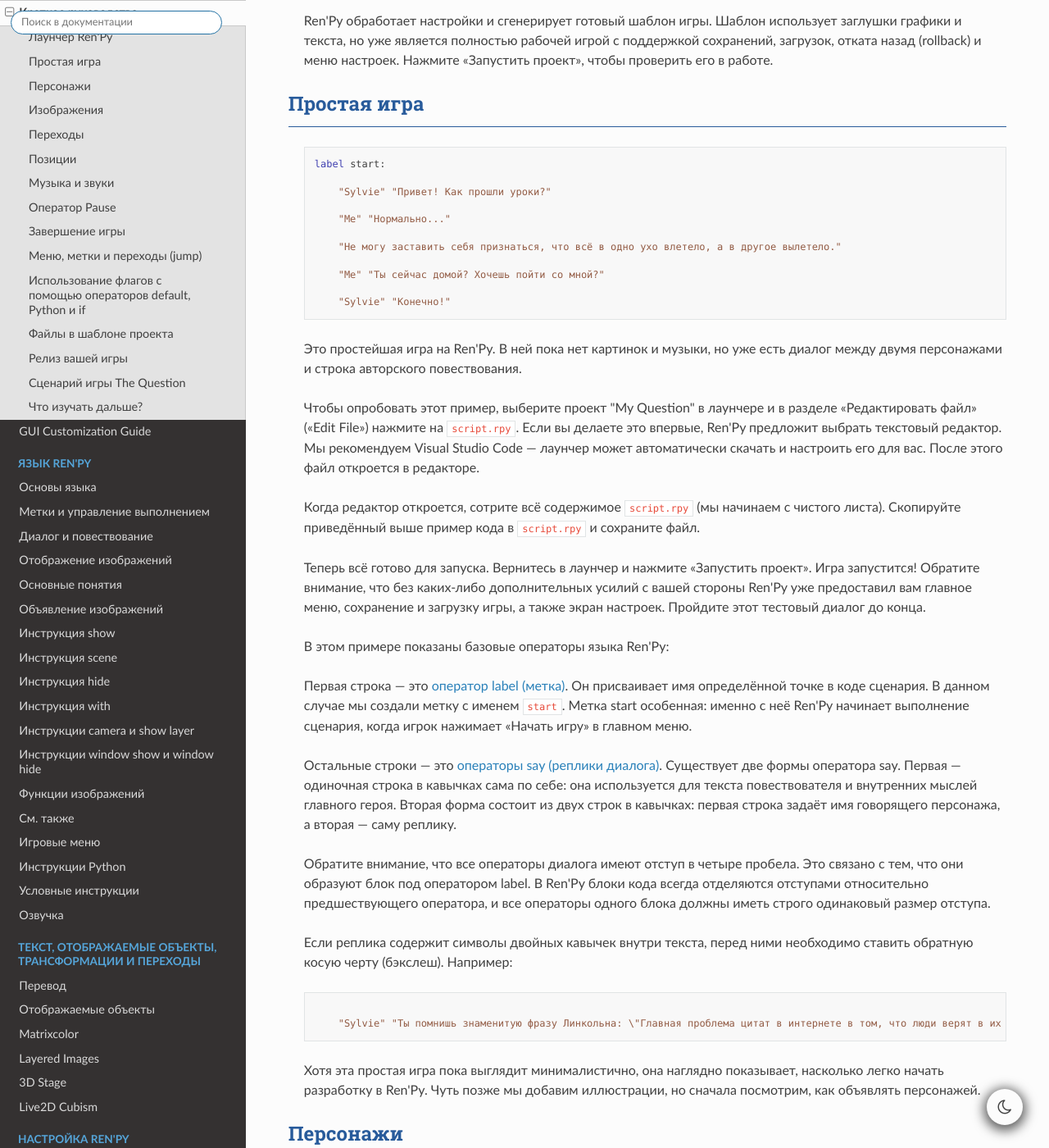
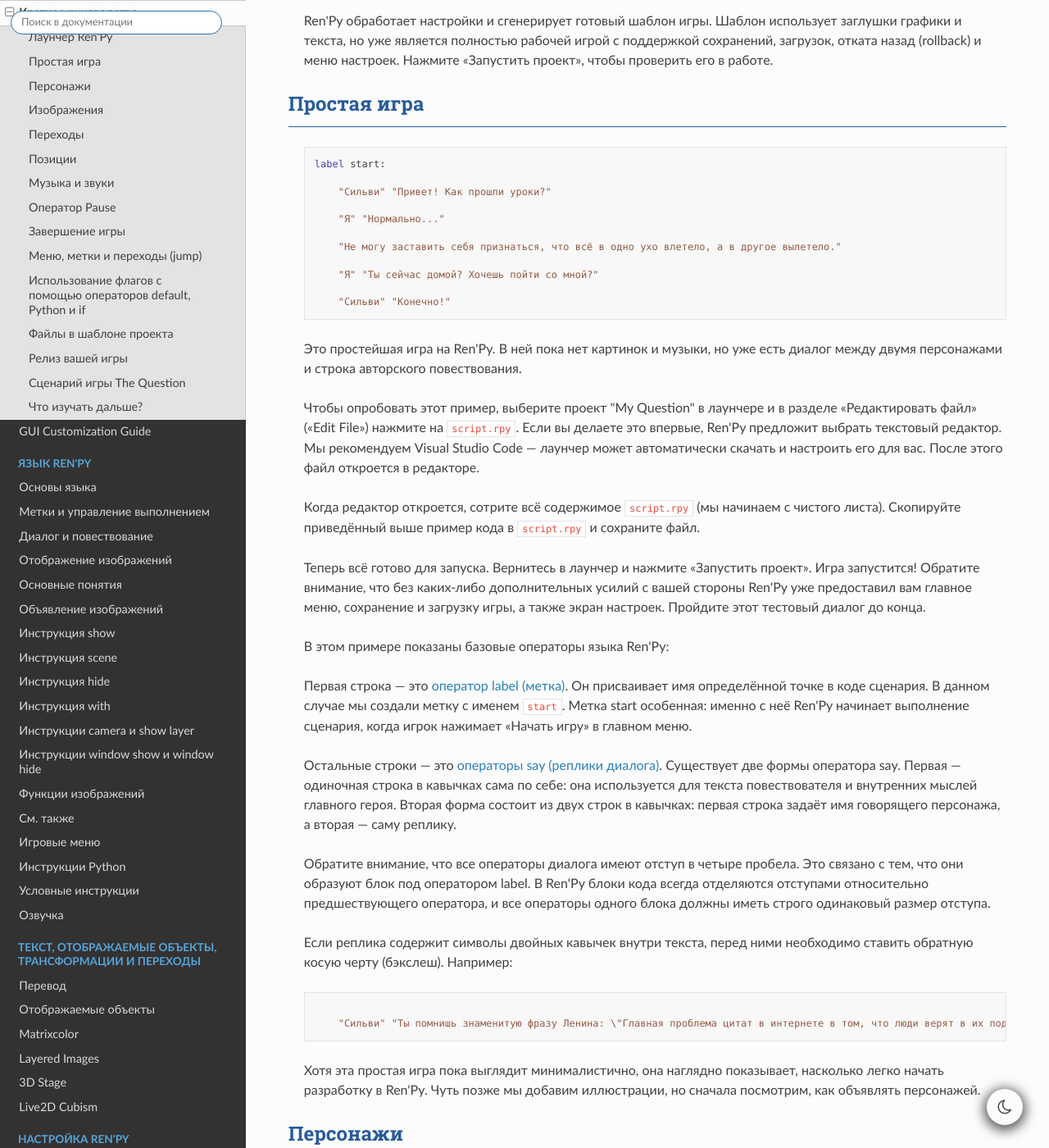
Before and after one commit to wheatleyinspace/renpy-documentation-russian, a Sphinx documentation site: the page built from source/quickstart.rst, in a window 1280 px wide and 1400 px high, scrolled down 4088 px. Shown: the whole window at 82% size. Built offline with Sphinx 7.4.7 and the Read the Docs theme 3.1.0, drawn with Linux system fonts in a browser that asks for light colours; pages that are not in the unit, such as notebooks, are missing from menus; the version number could not be read and is left out; some of the changed text lies outside the part shown.

Commit message:
first commit

```diff
--- a/source/quickstart.rst
+++ b/source/quickstart.rst
@@ -96,15 +96,15 @@ Ren'Py обработает настройки и сгенерирует гот
 
     label start:
 
-        "Sylvie" "Привет! Как прошли уроки?"
+        "Сильви" "Привет! Как прошли уроки?"
 
-        "Me" "Нормально..."
+        "Я" "Нормально..."
 
         "Не могу заставить себя признаться, что всё в одно ухо влетело, а в другое вылетело."
 
-        "Me" "Ты сейчас домой? Хочешь пойти со мной?"
+        "Я" "Ты сейчас домой? Хочешь пойти со мной?"
 
-        "Sylvie" "Конечно!"
+        "Сильви" "Конечно!"
 
 Это простейшая игра на Ren'Py. В ней пока нет картинок и музыки, но уже есть диалог
 между двумя персонажами и строка авторского повествования.
@@ -144,7 +144,7 @@ Ren'Py уже предоставил вам главное меню, сохра
 обратную косую черту (бэкслеш). Например::
 
     ###
-        "Sylvie" "Ты помнишь знаменитую фразу Линкольна: \"Главная проблема цитат в интернете в том, что люди верят в их подлинность.\""
+        "Сильви" "Ты помнишь знаменитую фразу Ленина: \"Главная проблема цитат в интернете в том, что люди верят в их подлинность.\""
 
 Хотя эта простая игра пока выглядит минималистично, она наглядно показывает, насколько легко
 начать разработку в Ren'Py. Чуть позже мы добавим иллюстрации, но сначала посмотрим, как объявлять персонажей.
@@ -162,8 +162,8 @@ Ren'Py уже предоставил вам главное меню, сохра
 
 ::
 
-    define s = Character('Sylvie', color="#c8ffc8")
-    define m = Character('Me', color="#c8c8ff")
+    define s = Character('Сильви', color="#c8ffc8")
+    define m = Character('Я', color="#c8c8ff")
 
     label start:
 
```
